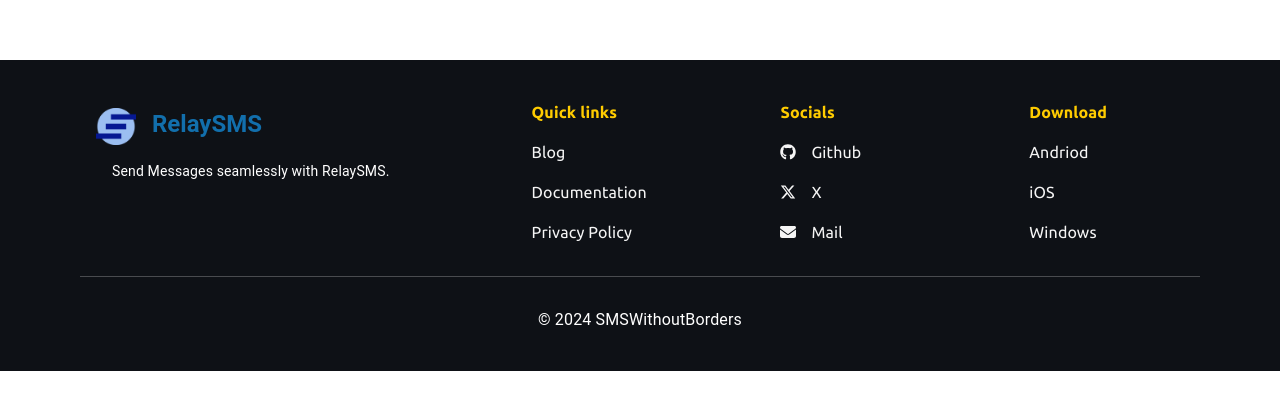
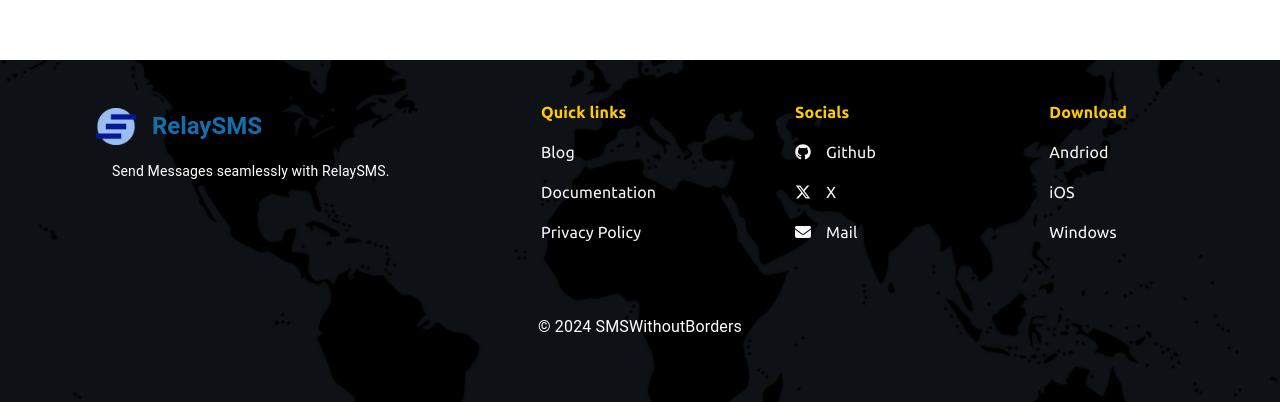
Before and after one commit to smswithoutborders/RelaySMS-Website, a React (Create React App) app: page / in a window 1280 px wide. Shown: the part 3349-3751 px from the top of the page. Before the commit the page ends 3720 px from the top, so only its background shows below. Built offline with nearby package versions, Linux system fonts and the light colour scheme.

Commit message:
update to footer and added contact section

```diff
--- a/src/Components/Footer.js
+++ b/src/Components/Footer.js
@@ -1,7 +1,6 @@
 import React from "react";
 import { Box, Typography, Grid, ListItem, List } from "@mui/material";
 import { FaEnvelope, FaGithub, FaXTwitter } from "react-icons/fa6";
-import { Row } from "react-bootstrap";
 import { useTranslation } from "react-i18next";
 
 export default function Footer() {
@@ -13,18 +12,22 @@
 			component="footer"
 			sx={{
 				backgroundColor: "#0e1116",
+				backgroundImage: "url('/world-map.png')",
+				backgroundSize: "cover",
+				backgroundPosition: "center",
+				backgroundRepeat: "no-repeat",
 				color: "#f5f5f5",
 				p: 3,
 				px: { xs: 3, md: 10 },
-				position: "static",
+				position: "relative",
 				bottom: 0,
-				direction: isRTL ? "rtl" : "ltr"
+				direction: isRTL ? "rtl" : "ltr",
+				textAlign: "center"
 			}}
 		>
-			<Row>
-				<Grid container justifyContent="space-between">
+			<Grid container spacing={3} justifyContent="space-between">
 				<Grid item md={4} xs={12}>
-						<Box sx={{ display: "flex", pt: 3 }}>
+					<Box sx={{ display: "flex", alignItems: "center", pt: 3 }}>
 						<Box
 							component="img"
 							src="/logo.png"
@@ -53,7 +56,6 @@
 									textDecoration: "none",
 									"&:hover": {
 										color: "#ffcc00",
-											textDecoration: "none",
 										backgroundColor: "#444"
 									},
 									transition: "background-color 0.3s ease, color 0.3s ease"
@@ -71,7 +73,6 @@
 									textDecoration: "none",
 									"&:hover": {
 										color: "#ffcc00",
-											textDecoration: "none",
 										backgroundColor: "#444"
 									},
 									transition: "background-color 0.3s ease, color 0.3s ease"
@@ -89,7 +90,6 @@
 									textDecoration: "none",
 									"&:hover": {
 										color: "#ffcc00",
-											textDecoration: "none",
 										backgroundColor: "#444"
 									},
 									transition: "background-color 0.3s ease, color 0.3s ease"
@@ -115,7 +115,6 @@
 									textDecoration: "none",
 									"&:hover": {
 										color: "#ffcc00",
-											textDecoration: "none",
 										backgroundColor: "#444"
 									},
 									transition: "background-color 0.3s ease, color 0.3s ease"
@@ -134,7 +133,6 @@
 									textDecoration: "none",
 									"&:hover": {
 										color: "#ffcc00",
-											textDecoration: "none",
 										backgroundColor: "#444"
 									},
 									transition: "background-color 0.3s ease, color 0.3s ease"
@@ -153,7 +151,6 @@
 									textDecoration: "none",
 									"&:hover": {
 										color: "#ffcc00",
-											textDecoration: "none",
 										backgroundColor: "#444"
 									},
 									transition: "background-color 0.3s ease, color 0.3s ease"
@@ -178,7 +175,6 @@
 									textDecoration: "none",
 									"&:hover": {
 										color: "#ffcc00",
-											textDecoration: "none",
 										backgroundColor: "#444"
 									},
 									transition: "background-color 0.3s ease, color 0.3s ease"
@@ -196,7 +192,6 @@
 									textDecoration: "none",
 									"&:hover": {
 										color: "#ffcc00",
-											textDecoration: "none",
 										backgroundColor: "#444"
 									},
 									transition: "background-color 0.3s ease, color 0.3s ease"
@@ -205,17 +200,15 @@
 								{t("Footer.footerdownload2")}
 							</Box>
 						</ListItem>
-
 						<ListItem>
 							<Box
 								component="a"
-									href="/download/windows"
+								href="https://github.com/smswithoutborders/relaysms-desktop/tags"
 								sx={{
 									color: "inherit",
 									textDecoration: "none",
 									"&:hover": {
 										color: "#ffcc00",
-											textDecoration: "none",
 										backgroundColor: "#444"
 									},
 									transition: "background-color 0.3s ease, color 0.3s ease"
@@ -227,14 +220,11 @@
 					</List>
 				</Grid>
 			</Grid>
-				<br />
-			</Row>
-			<hr />
 			<Box
 				component="footer"
 				sx={{
-					backgroundColor: "#0e1116",
 					color: "#f5f5f5",
+					p: 3,
 					px: { xs: 3, md: 10 },
 					position: "relative",
 					width: "100%",
```
Also changed, not shown: public/world-map.png (added). Lines whose indentation alone changed are shown as unchanged.
